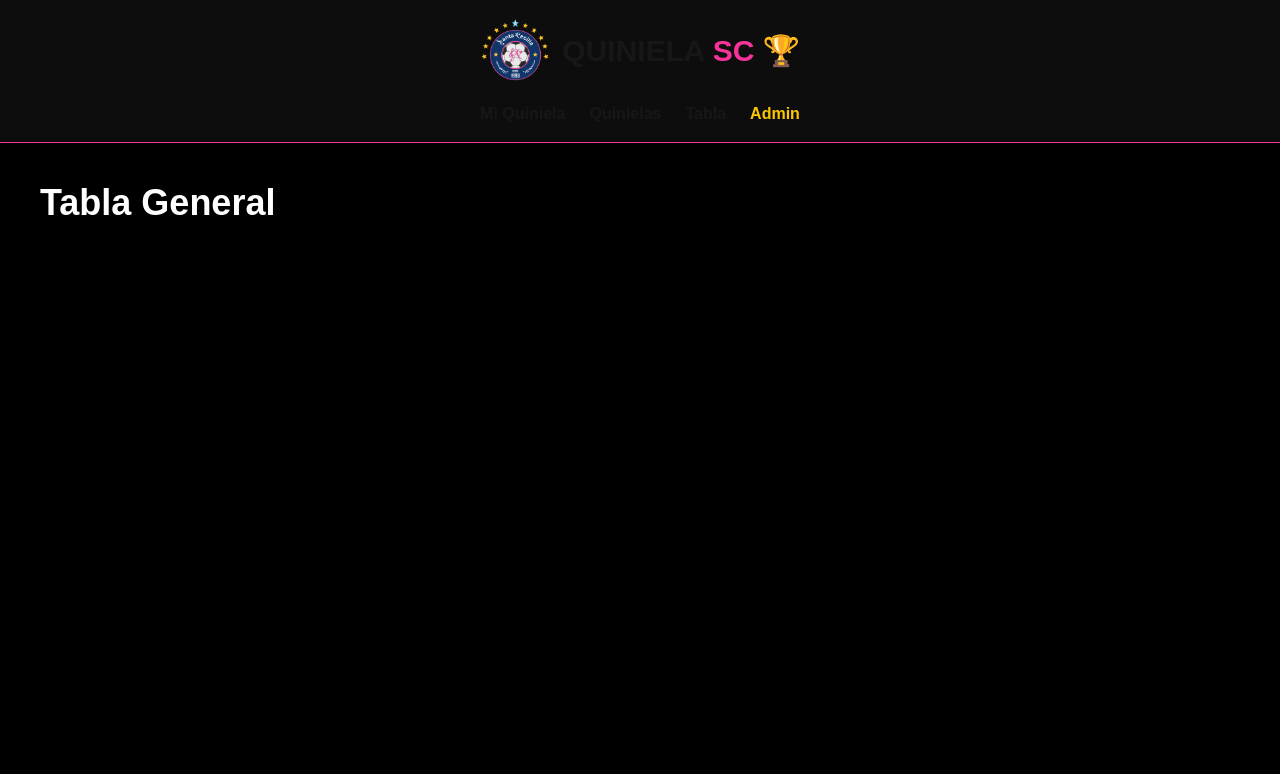
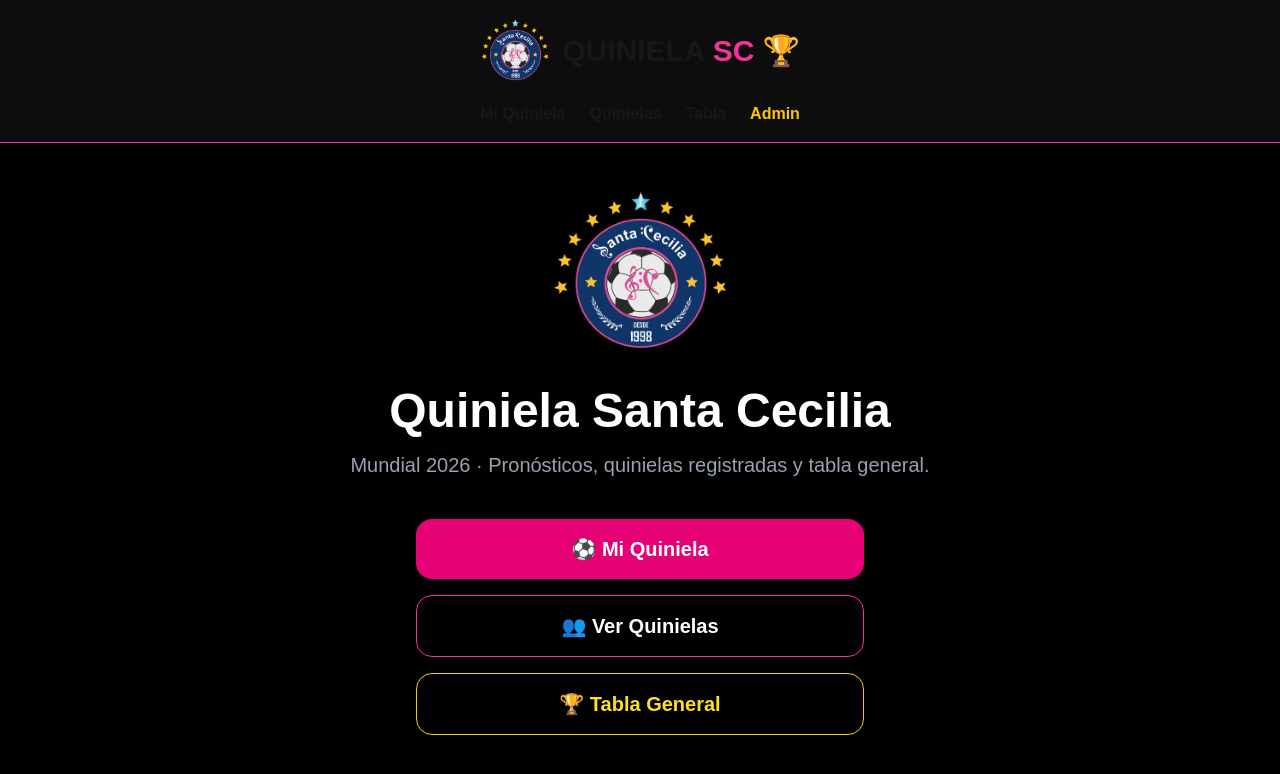
Before and after one commit to santaceciliacomalcalco-svg/quiniela-sc, a Next.js app: page / in a window 1280 px wide. Shown: the top 774 px of the page. Built offline with nearby package versions, Linux system fonts and the light colour scheme.

Commit message:
Agregar portada de inicio

```diff
--- a/app/page.tsx
+++ b/app/page.tsx
@@ -1,7 +1,49 @@
-export default function Tabla() {
+import Image from "next/image";
+import Link from "next/link";
+
+export default function Home() {
   return (
-    <main className="min-h-screen bg-black text-white p-10">
-      <h1 className="text-4xl font-bold">Tabla General</h1>
+    <main className="min-h-screen bg-black text-white px-6 py-10">
+      <section className="max-w-4xl mx-auto text-center">
+        <Image
+          src="/logo-santa.png"
+          alt="Santa Cecilia FC"
+          width={180}
+          height={180}
+          className="mx-auto mb-6"
+        />
+
+        <h1 className="text-5xl font-black mb-4">
+          Quiniela Santa Cecilia
+        </h1>
+
+        <p className="text-xl text-gray-400 mb-10">
+          Mundial 2026 · Pronósticos, quinielas registradas y tabla general.
+        </p>
+
+        <div className="grid gap-4 max-w-md mx-auto">
+          <Link
+            href="/mi-quiniela"
+            className="bg-pink-600 hover:bg-pink-500 rounded-2xl py-4 font-black text-xl"
+          >
+            ⚽ Mi Quiniela
+          </Link>
+
+          <Link
+            href="/quinielas"
+            className="border border-pink-500 rounded-2xl py-4 font-black text-xl"
+          >
+            👥 Ver Quinielas
+          </Link>
+
+          <Link
+            href="/tabla"
+            className="border border-yellow-400 text-yellow-300 rounded-2xl py-4 font-black text-xl"
+          >
+            🏆 Tabla General
+          </Link>
+        </div>
+      </section>
     </main>
   );
 }
```
